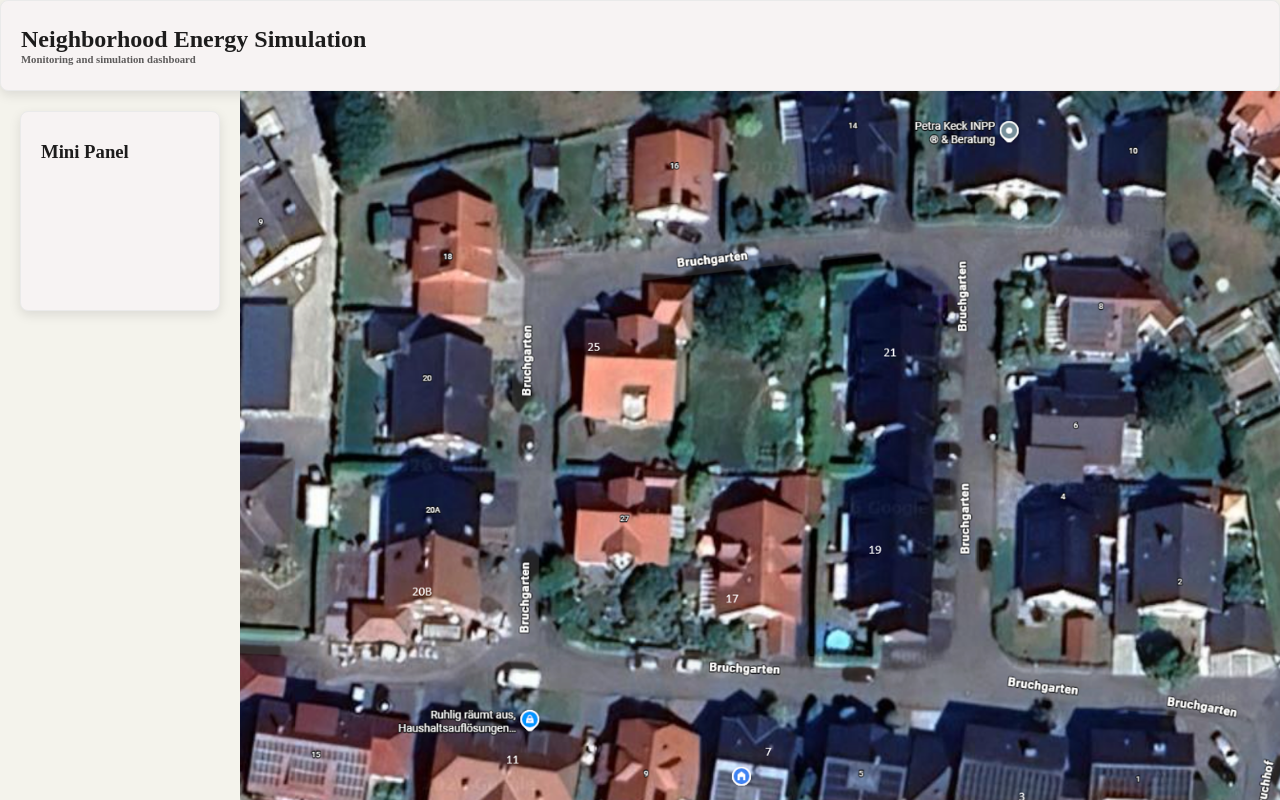
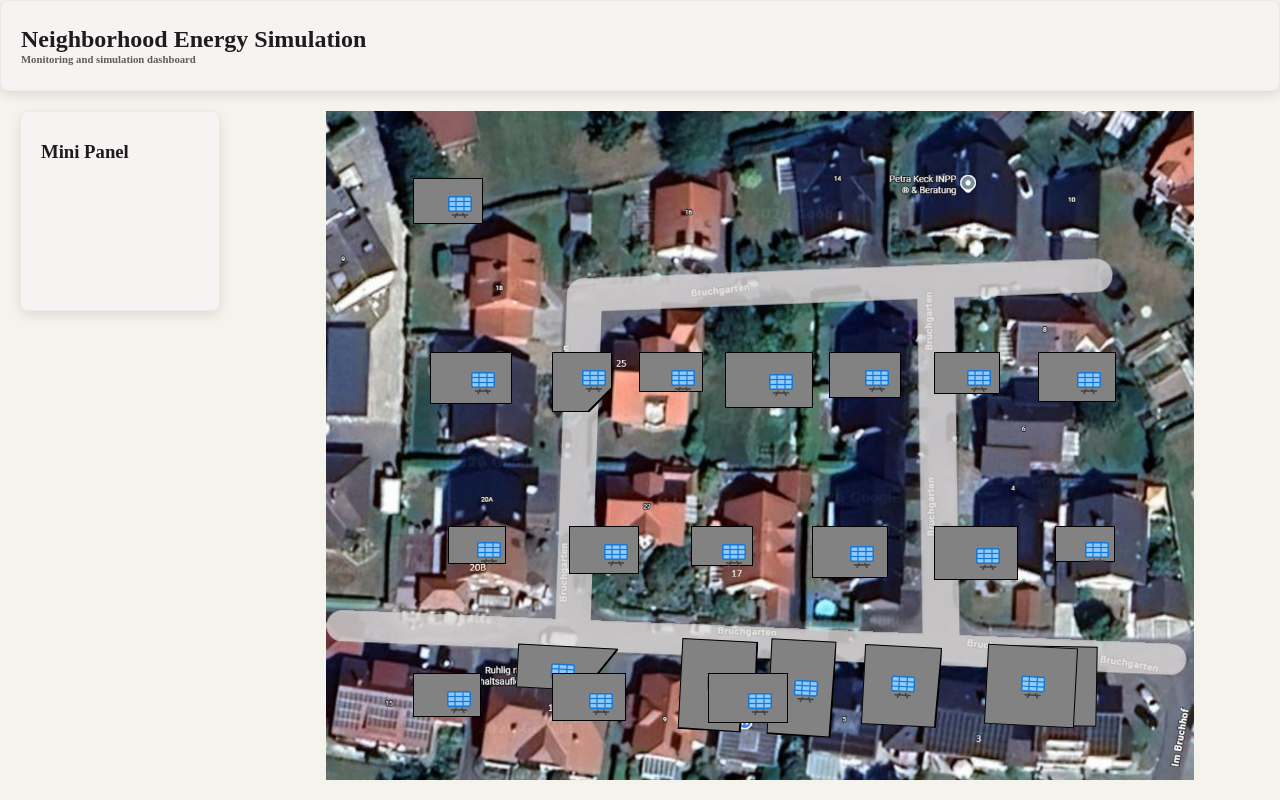
Before and after one commit to RRambo/EnergySupply, a React (Vite) app in the folder frontend/: page / in a window 1280 px wide. Built offline with nearby package versions, Linux system fonts and the light colour scheme.

Commit message:
Fix: Made houses display in App.jsx

```diff
--- a/frontend/src/App.css
+++ b/frontend/src/App.css
@@ -7,7 +7,7 @@
   gap: 20px;
   display: flex;
   justify-content: center;
-  align-items: flex-start;
+  /* align-items: flex-start; */
 }
 
 .app-container {
@@ -16,6 +16,18 @@
   width: 100%;
   overflow: hidden;
   flex-grow: 1;
+}
+
+.neighborhood-container {
+    background-image: url('./assets/backGround.png');
+    background-position: top center;
+    background-size: contain;
+    background-repeat: no-repeat;
+
+    position: relative;
+    justify-content: center;
+    align-items: flex-start;
+    aspect-ratio: 1266 / 976;
 }
 
 .sidebar {
--- a/frontend/src/App.jsx
+++ b/frontend/src/App.jsx
@@ -24,11 +24,10 @@ function App() {
           </Panel>
         </aside>
 
-        <main
-          className="base-shell"
-          style={{ backgroundImage: `url(${backGround})` }}
-        >
-          <Neighborhood />
+        <main className="base-shell">
+          <div className='neighborhood-container'>
+            <Neighborhood />
+          </div>
         </main>
       </div>
     </div>
--- a/frontend/src/components/Neighborhood.jsx
+++ b/frontend/src/components/Neighborhood.jsx
@@ -8,7 +8,7 @@ function Neighborhood() {
     const [error, setError] = useState('')
 
     return (
-        <div className='neighborhood-container'>
+        <>
             {Object.entries(houseShapes).map(([id, shape]) => {
                 const left = shape.positionPercent?.x ?? 50
                 const top = shape.positionPercent?.y ?? 50
@@ -57,7 +57,7 @@ function Neighborhood() {
             </div>
             {/* Errors generated in house components are displayed here */}
             {error && <p className="card-error">{error}</p>}
-        </div>
+        </>
     )
 }
 
--- a/frontend/src/components/style/Neighborhood.css
+++ b/frontend/src/components/style/Neighborhood.css
@@ -5,21 +5,6 @@
     margin: 0.75rem 0 0;
     font-weight: 700;
     font-style: italic;
-}
-
-.neighborhood-container {
-    position: relative;
-    background-image: url('../../assets/backGround.png');
-    background-size: contain;
-    background-repeat: no-repeat;
-    background-position: top center;
-    /*display: flex;*/
-    justify-content: center;
-    align-items: center;
-
-    /*height: 100%;*/
-    aspect-ratio: 1266 / 976;
-    overflow: hidden;
 }
 
 .road {
```
